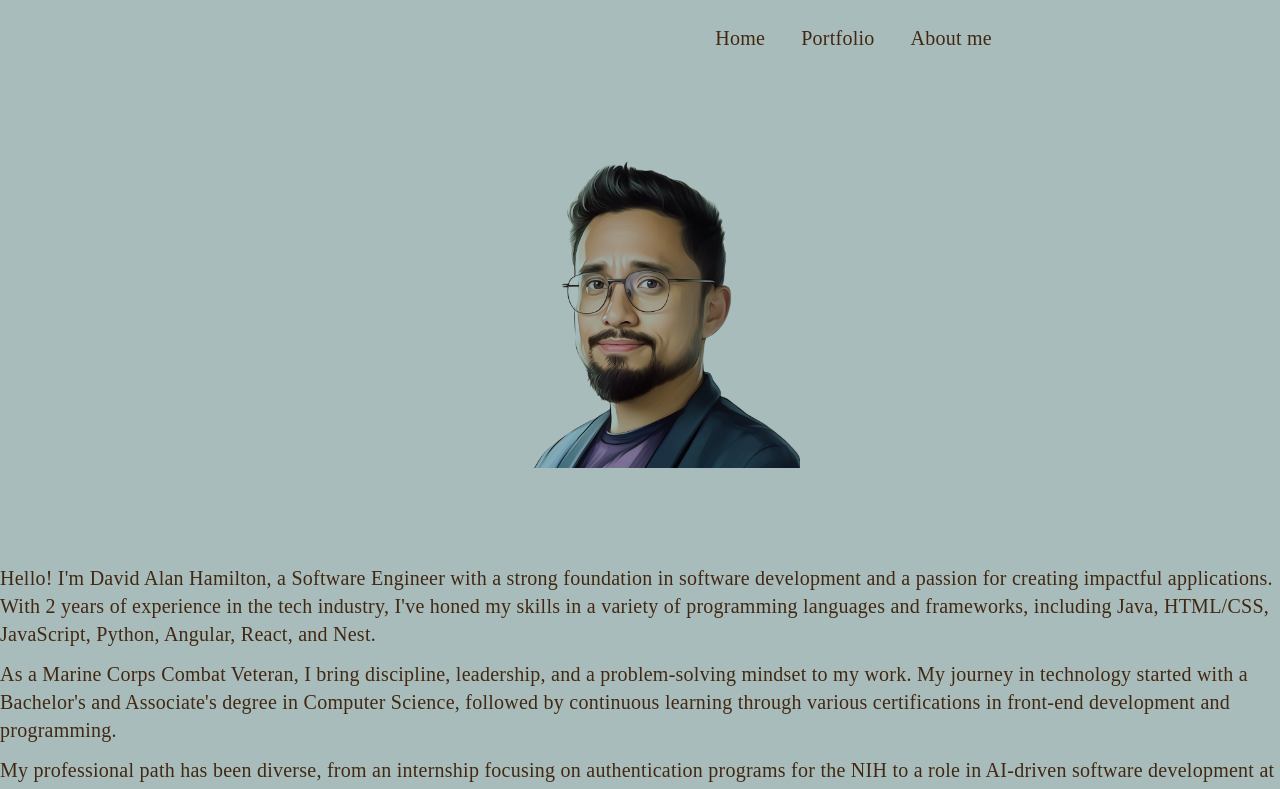
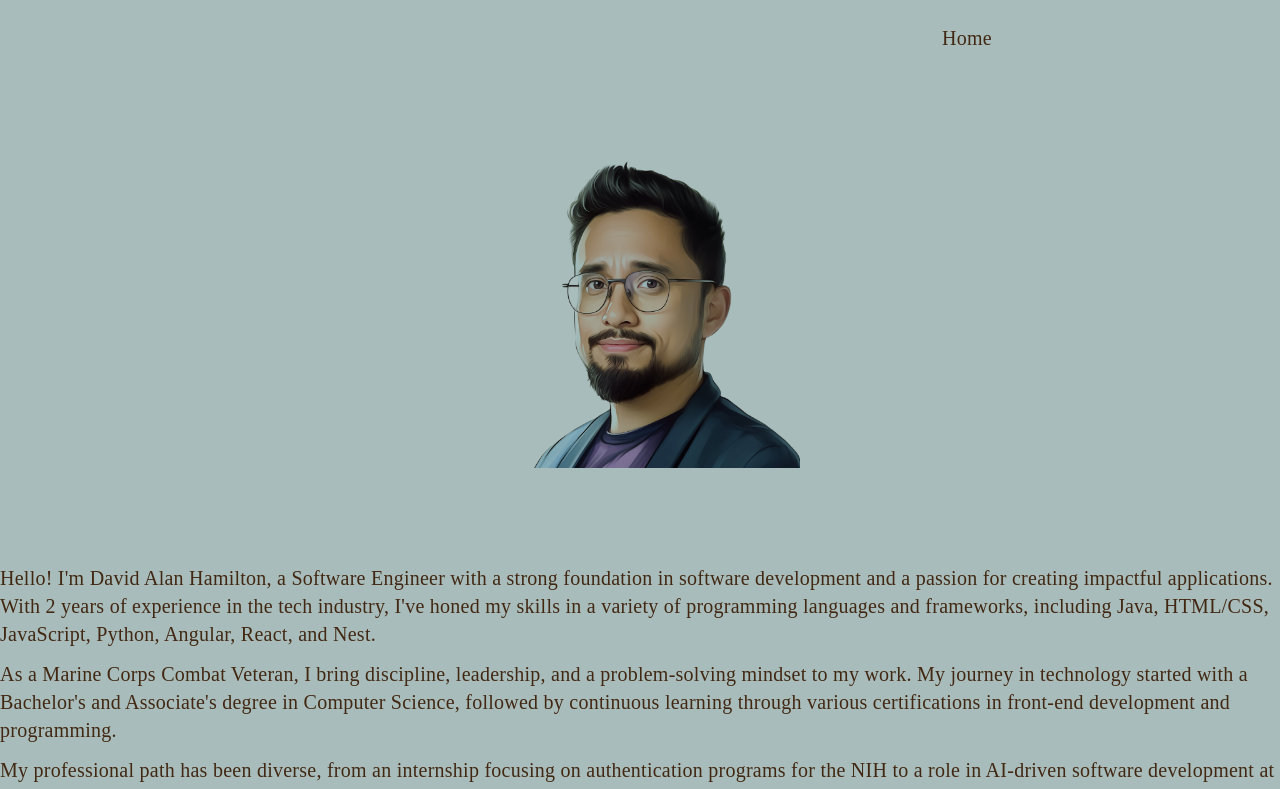
Before and after one commit to Hamilton8560/Portfolio, an Angular app: page /about-me in a window 1280 px wide. Shown: the top 789 px of the page. Built offline with nearby package versions, Linux system fonts and the light colour scheme.

Commit message:
fixed font for universal, too cursivy, and added github link for app going to deployment

```diff
--- a/src/app/about-me/about-me.component.css
+++ b/src/app/about-me/about-me.component.css
@@ -3,7 +3,7 @@
     color:#422813;
     background-color: #A8BDBB;
     overflow: auto;
-    font-family:cursive;
+    font-family: 'Caveat', cursive;
 }
 body{
     background-color: #A8BDBB;
--- a/src/app/about-me/about-me.component.html
+++ b/src/app/about-me/about-me.component.html
@@ -19,12 +19,12 @@
           </p>
 
           <p>
-            Currently processing for a TS/SCI clearance, I'm eager to explore new challenges and opportunities where I can contribute to innovative projects and make a significant impact.
+            Currently processing for a TS/SCI w/ poly clearance, I'm eager to explore new challenges and opportunities where I can contribute to innovative projects and make a significant impact.
           </p>
 
           <p>
 
-            <a class="hover:underline cursor-pointer" href="https://1drv.ms/w/s!Ajk_sTflne4LmKgR5-xhUopGgiObOA?e=kPrdGG" target="_blank">[View My Resume]</a>
+            <a class="hover:underline cursor-pointer" href="https://1drv.ms/w/s!Ajk_sTflne4LmKgTrmf6kdp_X4CuzQ?e=NZVeBt" target="_blank">[View My Resume]</a>
 
           </p>
         </div>
--- a/src/app/dashboard/dashboard.component.css
+++ b/src/app/dashboard/dashboard.component.css
@@ -1,5 +1,5 @@
 .dashboard{
-    font-family:cursive;
+    font-family: 'Caveat', cursive;
     background-color: #A8BDBB;
     color: #422813;
     overflow:auto;
--- a/src/app/dashboard/dashboard.component.html
+++ b/src/app/dashboard/dashboard.component.html
@@ -3,8 +3,8 @@
     <div class=" md:justify-end justify-center flex md:mr-72 space-x-9 md:text-xl text-xs">
         <div class="md:mt-6 space-x-9">
         <button class="cursor-pointer hover:underline text-xl" (click)="backToHome()">Home</button>
-        <button class="cursor-pointer hover:underline text-xl" (click)="scrollTo('footer')" >Portfolio</button>
-        <button class="cursor-pointer hover:underline text-xl "(click)="goToAboutMe()" >About me</button>
+        <button *ngIf="isRootRoute()" class="cursor-pointer hover:underline text-xl" (click)="scrollTo('footer')" >Portfolio</button>
+        <button *ngIf="isRootRoute()" class="cursor-pointer hover:underline text-xl "(click)="goToAboutMe()" >About me</button>
     </div>
     </div>
 </div>
--- a/src/app/dashboard/dashboard.component.ts
+++ b/src/app/dashboard/dashboard.component.ts
@@ -22,4 +22,7 @@ export class DashboardComponent {
   goToAboutMe(){
     this.router.navigate(['about-me'])
   }
+  isRootRoute() {
+    return this.router.url === '/';
+  }
 }
--- a/src/app/footer/footer.component.css
+++ b/src/app/footer/footer.component.css
@@ -14,7 +14,7 @@ h1{
 p{
     color: #422813;
     font-size:large;
-    font-family:cursive;
+    font-family: 'Caveat', cursive;
 }
 button{
     color:#422813;
--- a/src/app/portfolio/portfolio.component.css
+++ b/src/app/portfolio/portfolio.component.css
@@ -8,18 +8,18 @@ button:hover{
 h1{
     font-size:xx-large;
     font-weight: bolder;
-    font-family:cursive;
+    font-family: 'Caveat', cursive;
     color:#422813;
 }
 p{
     color: #422813;
-    font-family:cursive;
+    font-family: 'Caveat', cursive;
 }
 button{
     color:#422813;
     border:#422813;
     border:solid;
-    font-family:cursive;
+    font-family: 'Caveat', cursive;
 
 
 }
--- a/src/app/portfolio/portfolio.component.html
+++ b/src/app/portfolio/portfolio.component.html
@@ -11,7 +11,7 @@
         <div class="h-48">
         <p class="flex justify-center flex-wrap w-80 pt-12 font-bold text-sm">Adaptive Learning App with AI integration
           </p><p class="flex justify-center">  Angular, python flask, vanilla css, openAI</p></div>
-            <button class="p-6 mt-12 rounded-full w-72 font-sans font-bold md:mb-0 mb-12">learnmath.edu</button>
+            <button (click)="openExternalUrlForGithub()" class="p-6 mt-12 rounded-full w-72 font-sans font-bold md:mb-0 mb-12">learnmath.edu</button>
     </div>
 
 
--- a/src/app/portfolio/portfolio.component.ts
+++ b/src/app/portfolio/portfolio.component.ts
@@ -9,4 +9,8 @@ export class PortfolioComponent {
   openExternalUrl(){
     window.open('https://www.femexercise.pro', '_blank');
   }
+
+  openExternalUrlForGithub(){
+    window.open('https://github.com/Hamilton8560/LearnMath', '_blank');
+  }
 }
--- a/src/index.html
+++ b/src/index.html
@@ -1,6 +1,7 @@
 <!doctype html>
 <html lang="en">
 <head>
+  <link href="https://fonts.googleapis.com/css2?family=Dancing+Script&display=swap" rel="stylesheet">
   <meta charset="utf-8">
   <title>Personal</title>
   <base href="/">
--- a/src/styles.css
+++ b/src/styles.css
@@ -3,4 +3,5 @@
 @tailwind components;
 @tailwind utilities;
 html, body { height: 100%; }
-body { margin: 0; font-family: Roboto, "Helvetica Neue", sans-serif; }
+body { margin: 0; font-family: Roboto, "Helvetica Neue", sans-serif;
+    font-family: 'Dancing Script', cursive; }
```
